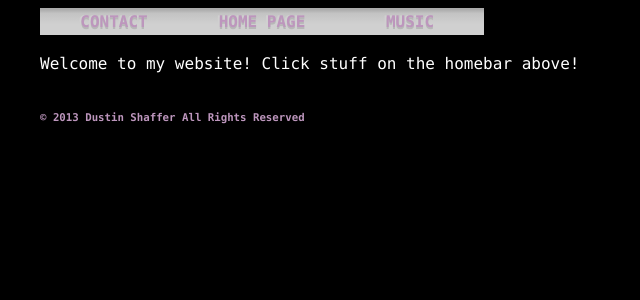
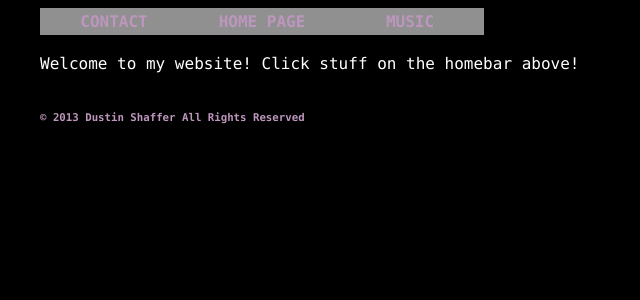
Before and after one commit to misterdustinface/misterdustinface.github.io, a Jekyll site: the page built from index.html, in a window 1280 px wide. Shown: the top 300 px of the page, without its empty margins (0-640 px from the left). Built offline with Jekyll 4.4.1, drawn with Linux system fonts in a browser that asks for light colours; comment, search, counter and statistics services are not loaded.

Commit message:
Update theme.css

```diff
--- a/css/theme1/theme.css
+++ b/css/theme1/theme.css
@@ -29,12 +29,14 @@ ul#list-nav li{float:left;}
 
 ul#list-nav li a:link, ul#list-nav li a:visited{
 foreground-blend-mode: overlay;
-background: linear-gradient(to bottom, #aaaaaa 5%,
+/*background: linear-gradient(to bottom, #aaaaaa 5%,
                                        #c3c3c3 20%,
                                        #D0D0D0 60%);
 text-shadow: #b7b7b7  0px 2px,
              #D0D0D0 -2px 0px;
-text-shadow-blend-mode: multiply;
+text-shadow-blend-mode: multiply;*/
+
+background-color:#909090;
 
 display:block;
 font-weight:bold;
```
